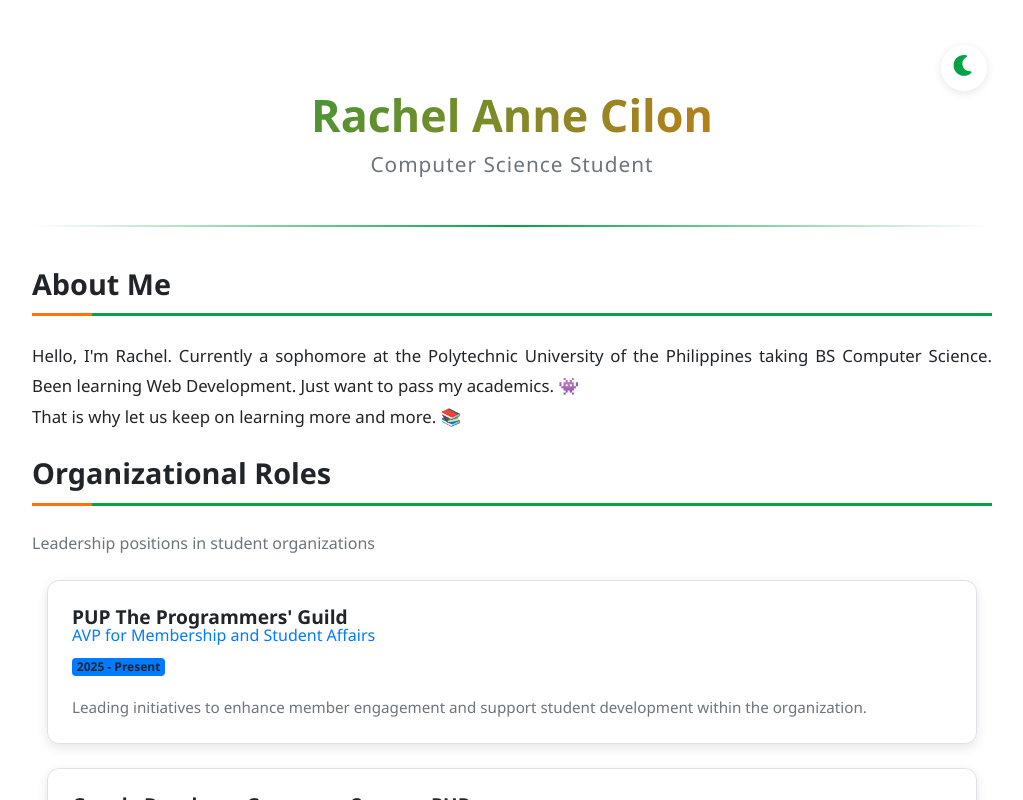
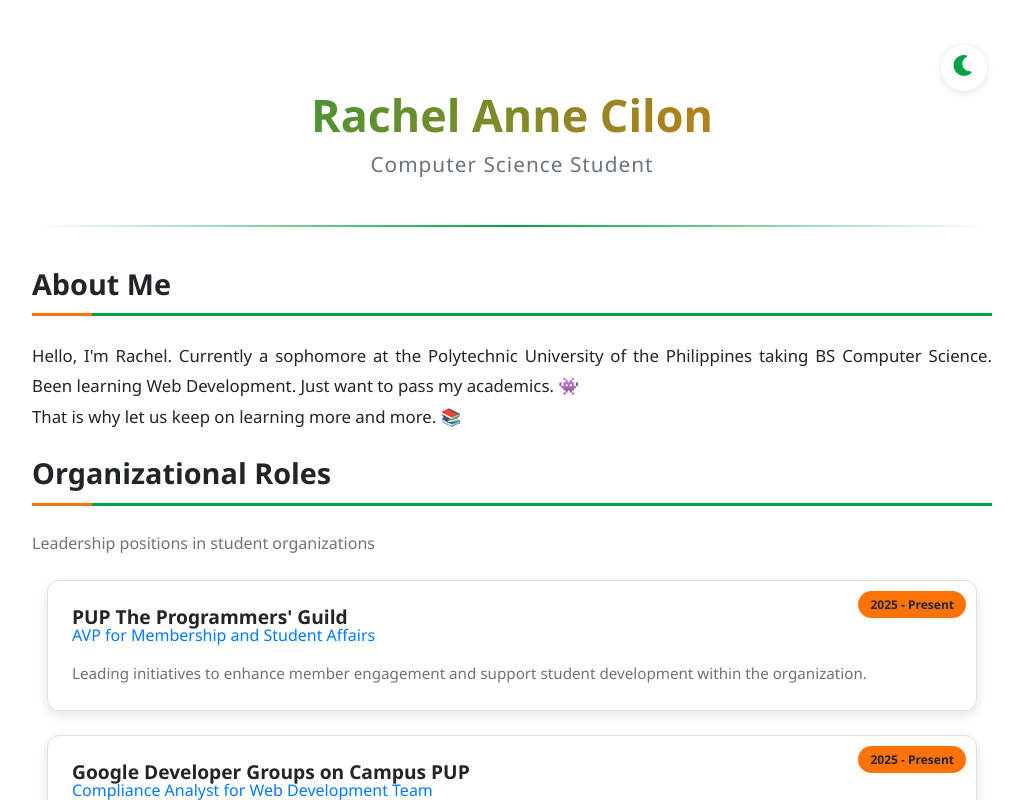
Before and after one commit to rachelannec/rachelannec-io, a React (Vite) app: page / in a window 1280 px wide. Shown: the top 800 px of the page, without its empty margins (128-1151 px from the left). Built offline with nearby package versions, Linux system fonts and the light colour scheme.

Commit message:
update style for card-date to upperright

```diff
--- a/src/components/OrganizationRoles.tsx
+++ b/src/components/OrganizationRoles.tsx
@@ -47,7 +47,7 @@ const OrganizationalRoles = (): React.JSX.Element => {
                     <h5 className="card-title mb-1">{item.organization}</h5>
                     <h6 className="card-subtitle text-primary mb-2">{item.role}</h6>
                   </div>
-                  <span className="badge bg-primary">{item.date}</span>
+                  <span className="card-date">{item.date}</span>
                 </div>
 
                 <div className="card-text">
--- a/src/index.css
+++ b/src/index.css
@@ -21,8 +21,8 @@
   --card-bg: #1e1e1e;
   --border-color: #495057;
   --shadow-color: rgba(255, 255, 255, 0.05);
-  --hover-color: #ff9b4f;
-  --accent-color: #00ff91;
+  --hover-color: #ff7207;
+  --accent-color: #00b342;
 }
 
 * {
--- a/src/styles/OrganizationRoles.css
+++ b/src/styles/OrganizationRoles.css
@@ -38,6 +38,15 @@
     font-size: 0.95rem;
 }
 
-badge{
-    z-index: 10;
+.card-date{
+    position: absolute;
+    top: 10px;
+    right: 10px;
+    background-color: var(--accent-color);
+    color: var(--text-color);
+    padding: 0.25rem 0.75rem;
+    border-radius: 20px;
+    font-size: 0.75rem;
+    font-weight: 600;
+    z-index: 1;
 }
```
